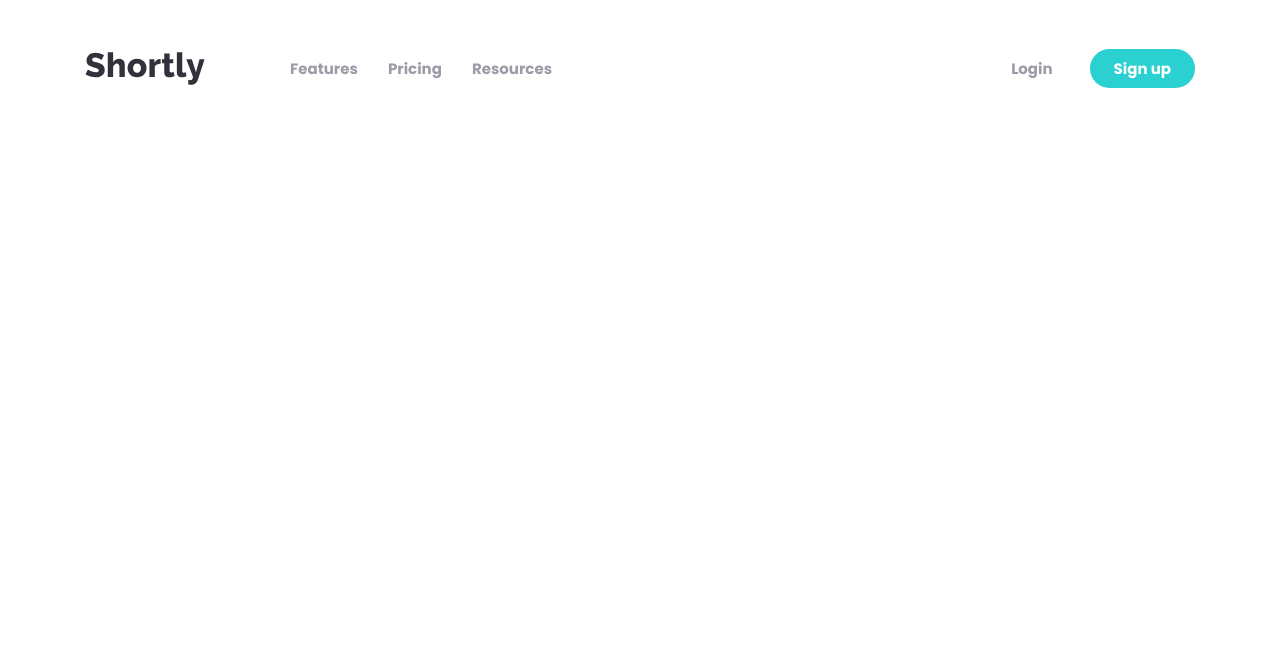
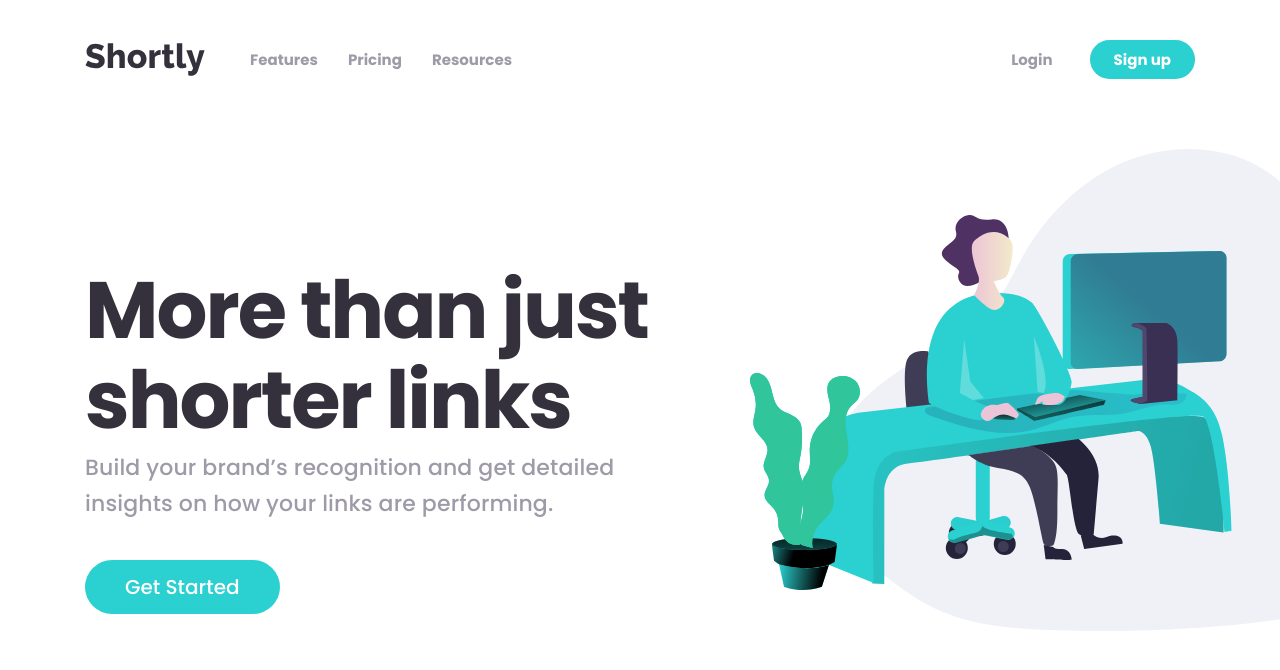
Before and after one commit to ffozilbek/shortly-url, a plain HTML site: page index.html in a window 1280 px wide. Drawn offline with Linux system fonts and the light colour scheme.

Commit message:
add hero

```diff
--- a/css/style.css
+++ b/css/style.css
@@ -49,6 +49,8 @@ html {
 *::after,
 *::before {
     box-sizing: inherit;
+    margin: 0;
+    padding: 0;
 }
 
 body {
@@ -107,8 +109,6 @@ img {
 .header__nav {
     margin-right: auto;
 }
-.sitenav {
-}
 .sitenav__list {
     display: flex;
     list-style: none;
@@ -141,6 +141,7 @@ img {
     color: var(--font-color-dark);
 }
 .button {
+    display: inline-block;
     text-decoration: none;
     background-color: var(--accent-color);
     font-size: 20px;
@@ -167,3 +168,33 @@ img {
     font-size: 15px;
     border-radius: 10px;
 }
+
+/* MAIN */
+
+/* HERO */
+.hero {
+    padding-top: 92px;
+    padding-bottom: 222px;
+    background-image: url("../img/hero-bg.svg");
+    background-repeat: no-repeat;
+    background-position: top 30px left calc(50% + 476px) ;
+}
+.hero__inner {
+    width: 570px;
+}
+.hero__heading {
+    color: var(--font-color-dark);
+    font-size: 80px;
+    line-height: 90px;
+    letter-spacing: -2px;
+    margin-bottom: 5px;
+}
+.hero__text {
+    font-size: 22px;
+    line-height: 36px;
+    letter-spacing: 0.15px;
+    font-weight: 500;
+    margin-bottom: 38px;
+}
+.button {
+}
--- a/index.html
+++ b/index.html
@@ -36,6 +36,19 @@
         </div>
     </header>
 
+    <!-- MAIN -->
+    <main class="main">
+        <div class="hero">
+            <div class="container">
+                <div class="hero__inner">
+                    <h1 class="hero__heading">More than just shorter links</h1>
+                    <p class="hero__text">Build your brand’s recognition and get detailed insights on how your links are
+                        performing.</p>
+                    <a class="button" href="#">Get Started</a>
+                </div>
+            </div>
+        </div>
+    </main>
     <script src="./js/script.js"></script>
 </body>
 
```
Also changed, not shown: img/hero-bg.svg (added).
